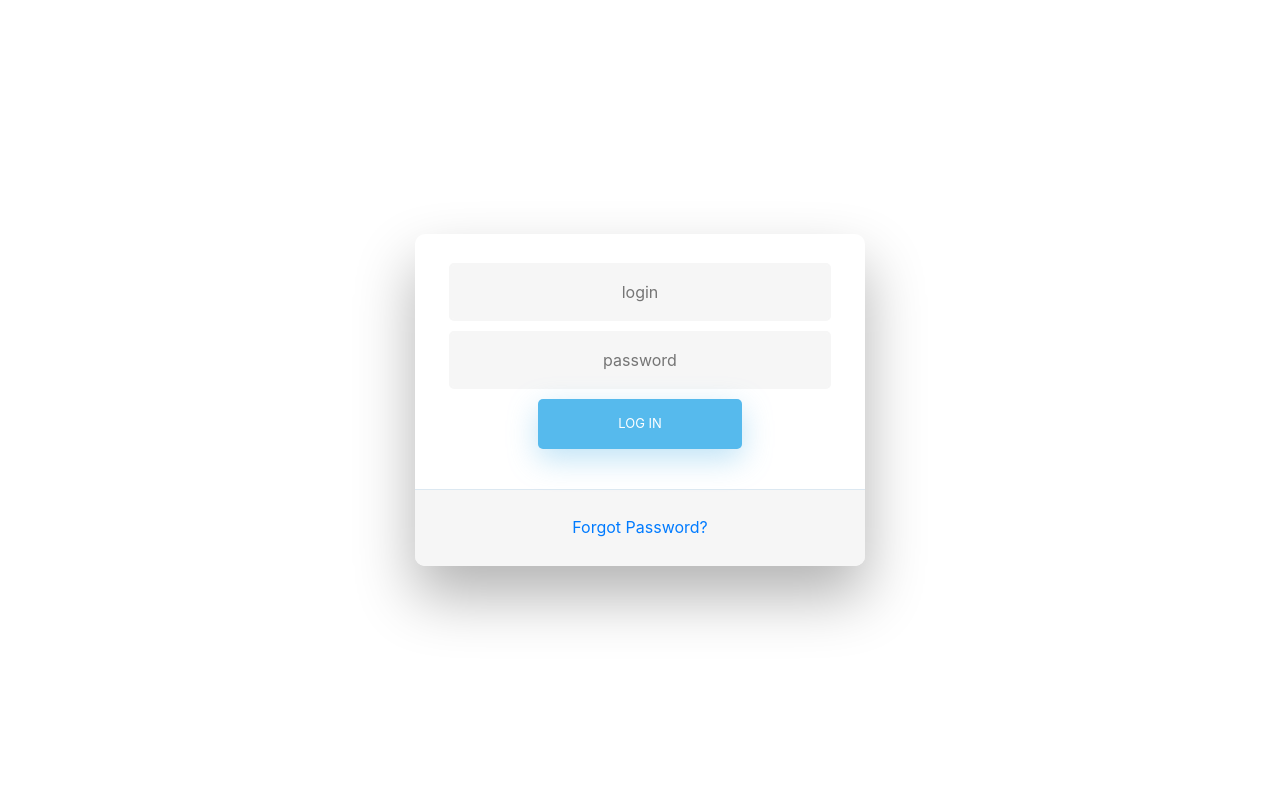
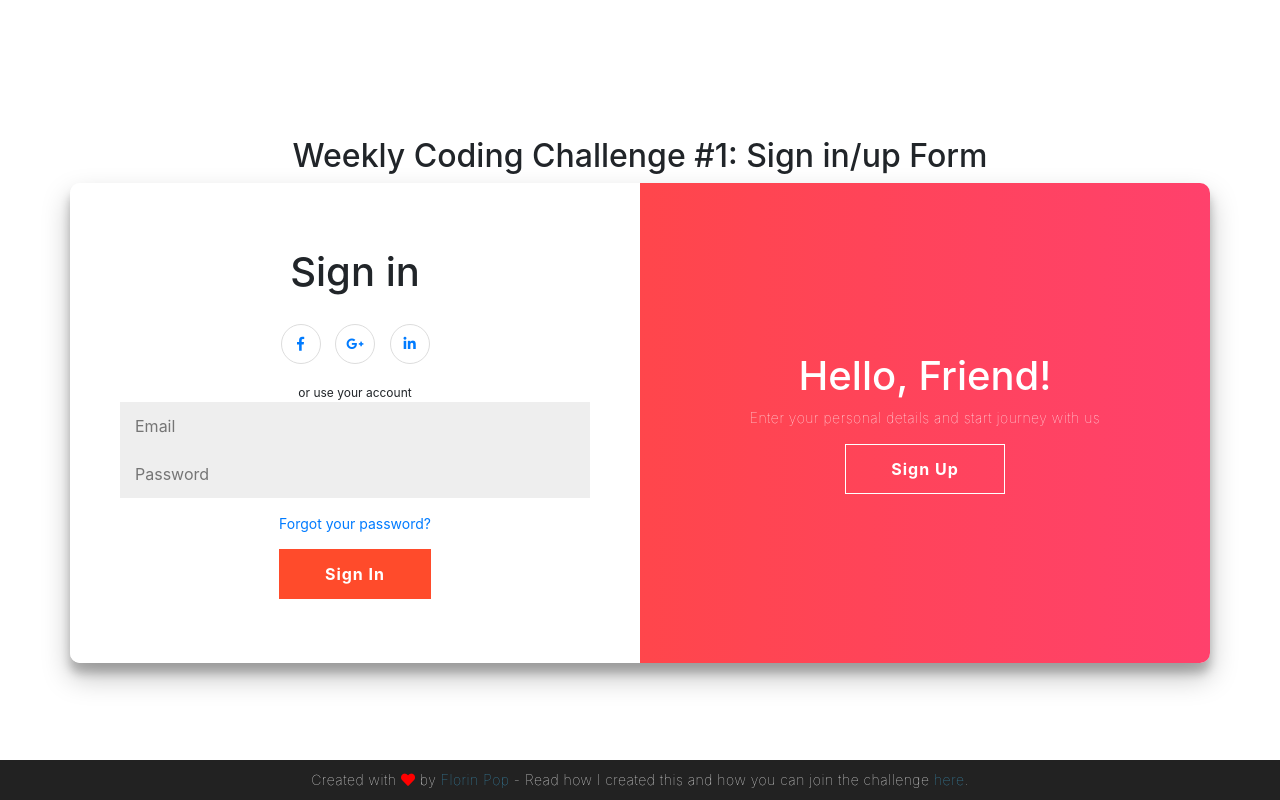
Before and after one commit to hai2k1/php_mvc, a PHP site: the page made by mvcweb/view/front-end/login/index.php in a window 1280 px wide. Run offline with PHP 8.4, Linux system fonts and the light colour scheme; the template is opened without the code that fills it, so the values that code supplies are empty; some libraries are stand-ins or nearby versions.

Commit message:
Add files via upload

```diff
--- a/mvcweb/controllers/BaseController.php
+++ b/mvcweb/controllers/BaseController.php
@@ -4,13 +4,10 @@ class Basecontroller{
     const VIEW_FOLDER_NAME = 'view';
     const MODEL_FOLDER_NAME = 'model';
     protected function view($Viewpath,array $data =[]){
-        // echo '<pre>';
-        // print_r($data);
-        // echo '</pre>';
+
         foreach($data as $key =>$value){
             $$key = $value;
         }
-
         $Viewpath =self::VIEW_FOLDER_NAME.'/'. str_replace('.','/',$Viewpath).'.php';
         require($Viewpath);
     }
--- a/mvcweb/public/login/css/style.css
+++ b/mvcweb/public/login/css/style.css
@@ -1,289 +1,250 @@
-/* BASIC */
-
-html {
-    background-color: #56baed;
+@import url('https://fonts.googleapis.com/css?family=Montserrat:400,800');
+* {
+    box-sizing: border-box;
 }
 
 body {
-    font-family: "Poppins", sans-serif;
+    background: #f6f5f7;
+    display: flex;
+    justify-content: center;
+    align-items: center;
+    flex-direction: column;
+    font-family: 'Montserrat', sans-serif;
     height: 100vh;
+    margin: -20px 0 50px;
 }
 
-a {
-    color: #92badd;
-    display: inline-block;
-    text-decoration: none;
-    font-weight: 400;
+h1 {
+    font-weight: bold;
+    margin: 0;
 }
 
 h2 {
     text-align: center;
-    font-size: 16px;
-    font-weight: 600;
-    text-transform: uppercase;
-    display: inline-block;
-    margin: 40px 8px 10px 8px;
-    color: #cccccc;
 }
 
+p {
+    font-size: 14px;
+    font-weight: 100;
+    line-height: 20px;
+    letter-spacing: 0.5px;
+    margin: 20px 0 30px;
+}
 
-/* STRUCTURE */
+span {
+    font-size: 12px;
+}
 
-.wrapper {
+a {
+    color: #333;
+    font-size: 14px;
+    text-decoration: none;
+    margin: 15px 0;
+}
+
+button {
+    border-radius: 20px;
+    border: 1px solid #FF4B2B;
+    background-color: #FF4B2B;
+    color: #FFFFFF;
+    font-size: 12px;
+    font-weight: bold;
+    padding: 12px 45px;
+    letter-spacing: 1px;
+    text-transform: uppercase;
+    transition: transform 80ms ease-in;
+}
+
+button:active {
+    transform: scale(0.95);
+}
+
+button:focus {
+    outline: none;
+}
+
+button.ghost {
+    background-color: transparent;
+    border-color: #FFFFFF;
+}
+
+form {
+    background-color: #FFFFFF;
     display: flex;
     align-items: center;
+    justify-content: center;
     flex-direction: column;
-    justify-content: center;
-    width: 100%;
-    min-height: 100%;
-    padding: 20px;
-}
-
-#formContent {
-    -webkit-border-radius: 10px 10px 10px 10px;
-    border-radius: 10px 10px 10px 10px;
-    background: #fff;
-    padding: 30px;
-    width: 90%;
-    max-width: 450px;
-    position: relative;
-    padding: 0px;
-    -webkit-box-shadow: 0 30px 60px 0 rgba(0, 0, 0, 0.3);
-    box-shadow: 0 30px 60px 0 rgba(0, 0, 0, 0.3);
+    padding: 0 50px;
+    height: 100%;
     text-align: center;
 }
 
-#formFooter {
-    background-color: #f6f6f6;
-    border-top: 1px solid #dce8f1;
-    padding: 25px;
-    text-align: center;
-    -webkit-border-radius: 0 0 10px 10px;
-    border-radius: 0 0 10px 10px;
+input {
+    background-color: #eee;
+    border: none;
+    padding: 12px 15px;
+    margin: 8px 0;
+    width: 100%;
 }
 
-
-/* TABS */
-
-h2.inactive {
-    color: #cccccc;
+.container {
+    background-color: #fff;
+    border-radius: 10px;
+    box-shadow: 0 14px 28px rgba(0, 0, 0, 0.25), 0 10px 10px rgba(0, 0, 0, 0.22);
+    position: relative;
+    overflow: hidden;
+    width: 768px;
+    max-width: 100%;
+    min-height: 480px;
 }
 
-h2.active {
-    color: #0d0d0d;
-    border-bottom: 2px solid #5fbae9;
+.form-container {
+    position: absolute;
+    top: 0;
+    height: 100%;
+    transition: all 0.6s ease-in-out;
 }
 
-
-/* FORM TYPOGRAPHY*/
-
-input[type=button],
-input[type=submit],
-input[type=reset] {
-    background-color: #56baed;
-    border: none;
-    color: white;
-    padding: 15px 80px;
-    text-align: center;
-    text-decoration: none;
-    display: inline-block;
-    text-transform: uppercase;
-    font-size: 13px;
-    -webkit-box-shadow: 0 10px 30px 0 rgba(95, 186, 233, 0.4);
-    box-shadow: 0 10px 30px 0 rgba(95, 186, 233, 0.4);
-    -webkit-border-radius: 5px 5px 5px 5px;
-    border-radius: 5px 5px 5px 5px;
-    margin: 5px 20px 40px 20px;
-    -webkit-transition: all 0.3s ease-in-out;
-    -moz-transition: all 0.3s ease-in-out;
-    -ms-transition: all 0.3s ease-in-out;
-    -o-transition: all 0.3s ease-in-out;
-    transition: all 0.3s ease-in-out;
+.sign-in-container {
+    left: 0;
+    width: 50%;
+    z-index: 2;
 }
 
-input[type=button]:hover,
-input[type=submit]:hover,
-input[type=reset]:hover {
-    background-color: #39ace7;
+.container.right-panel-active .sign-in-container {
+    transform: translateX(100%);
 }
 
-input[type=button]:active,
-input[type=submit]:active,
-input[type=reset]:active {
-    -moz-transform: scale(0.95);
-    -webkit-transform: scale(0.95);
-    -o-transform: scale(0.95);
-    -ms-transform: scale(0.95);
-    transform: scale(0.95);
+.sign-up-container {
+    left: 0;
+    width: 50%;
+    opacity: 0;
+    z-index: 1;
 }
 
-input[type=text] {
-    background-color: #f6f6f6;
-    border: none;
-    color: #0d0d0d;
-    padding: 15px 32px;
-    text-align: center;
-    text-decoration: none;
-    display: inline-block;
-    font-size: 16px;
-    margin: 5px;
-    width: 85%;
-    border: 2px solid #f6f6f6;
-    -webkit-transition: all 0.5s ease-in-out;
-    -moz-transition: all 0.5s ease-in-out;
-    -ms-transition: all 0.5s ease-in-out;
-    -o-transition: all 0.5s ease-in-out;
-    transition: all 0.5s ease-in-out;
-    -webkit-border-radius: 5px 5px 5px 5px;
-    border-radius: 5px 5px 5px 5px;
+.container.right-panel-active .sign-up-container {
+    transform: translateX(100%);
+    opacity: 1;
+    z-index: 5;
+    animation: show 0.6s;
 }
 
-input[type=text]:focus {
-    background-color: #fff;
-    border-bottom: 2px solid #5fbae9;
-}
-
-input[type=text]:placeholder {
-    color: #cccccc;
-}
-
-
-/* ANIMATIONS */
-
-
-/* Simple CSS3 Fade-in-down Animation */
-
-.fadeInDown {
-    -webkit-animation-name: fadeInDown;
-    animation-name: fadeInDown;
-    -webkit-animation-duration: 1s;
-    animation-duration: 1s;
-    -webkit-animation-fill-mode: both;
-    animation-fill-mode: both;
-}
-
-@-webkit-keyframes fadeInDown {
-    0% {
+@keyframes show {
+    0%,
+    49.99% {
         opacity: 0;
-        -webkit-transform: translate3d(0, -100%, 0);
-        transform: translate3d(0, -100%, 0);
+        z-index: 1;
     }
+    50%,
     100% {
         opacity: 1;
-        -webkit-transform: none;
-        transform: none;
+        z-index: 5;
     }
 }
 
-@keyframes fadeInDown {
-    0% {
-        opacity: 0;
-        -webkit-transform: translate3d(0, -100%, 0);
-        transform: translate3d(0, -100%, 0);
-    }
-    100% {
-        opacity: 1;
-        -webkit-transform: none;
-        transform: none;
-    }
+.overlay-container {
+    position: absolute;
+    top: 0;
+    left: 50%;
+    width: 50%;
+    height: 100%;
+    overflow: hidden;
+    transition: transform 0.6s ease-in-out;
+    z-index: 100;
 }
 
-
-/* Simple CSS3 Fade-in Animation */
-
-@-webkit-keyframes fadeIn {
-    from {
-        opacity: 0;
-    }
-    to {
-        opacity: 1;
-    }
+.container.right-panel-active .overlay-container {
+    transform: translateX(-100%);
 }
 
-@-moz-keyframes fadeIn {
-    from {
-        opacity: 0;
-    }
-    to {
-        opacity: 1;
-    }
+.overlay {
+    background: #FF416C;
+    background: -webkit-linear-gradient(to right, #FF4B2B, #FF416C);
+    background: linear-gradient(to right, #FF4B2B, #FF416C);
+    background-repeat: no-repeat;
+    background-size: cover;
+    background-position: 0 0;
+    color: #FFFFFF;
+    position: relative;
+    left: -100%;
+    height: 100%;
+    width: 200%;
+    transform: translateX(0);
+    transition: transform 0.6s ease-in-out;
 }
 
-@keyframes fadeIn {
-    from {
-        opacity: 0;
-    }
-    to {
-        opacity: 1;
-    }
+.container.right-panel-active .overlay {
+    transform: translateX(50%);
 }
 
-.fadeIn {
-    opacity: 0;
-    -webkit-animation: fadeIn ease-in 1;
-    -moz-animation: fadeIn ease-in 1;
-    animation: fadeIn ease-in 1;
-    -webkit-animation-fill-mode: forwards;
-    -moz-animation-fill-mode: forwards;
-    animation-fill-mode: forwards;
-    -webkit-animation-duration: 1s;
-    -moz-animation-duration: 1s;
-    animation-duration: 1s;
+.overlay-panel {
+    position: absolute;
+    display: flex;
+    align-items: center;
+    justify-content: center;
+    flex-direction: column;
+    padding: 0 40px;
+    text-align: center;
+    top: 0;
+    height: 100%;
+    width: 50%;
+    transform: translateX(0);
+    transition: transform 0.6s ease-in-out;
 }
 
-.fadeIn.first {
-    -webkit-animation-delay: 0.4s;
-    -moz-animation-delay: 0.4s;
-    animation-delay: 0.4s;
+.overlay-left {
+    transform: translateX(-20%);
 }
 
-.fadeIn.second {
-    -webkit-animation-delay: 0.6s;
-    -moz-animation-delay: 0.6s;
-    animation-delay: 0.6s;
+.container.right-panel-active .overlay-left {
+    transform: translateX(0);
 }
 
-.fadeIn.third {
-    -webkit-animation-delay: 0.8s;
-    -moz-animation-delay: 0.8s;
-    animation-delay: 0.8s;
+.overlay-right {
+    right: 0;
+    transform: translateX(0);
 }
 
-.fadeIn.fourth {
-    -webkit-animation-delay: 1s;
-    -moz-animation-delay: 1s;
-    animation-delay: 1s;
+.container.right-panel-active .overlay-right {
+    transform: translateX(20%);
 }
 
-
-/* Simple CSS3 Fade-in Animation */
-
-.underlineHover:after {
-    display: block;
-    left: 0;
-    bottom: -10px;
-    width: 0;
-    height: 2px;
-    background-color: #56baed;
-    content: "";
-    transition: width 0.2s;
+.social-container {
+    margin: 20px 0;
 }
 
-.underlineHover:hover {
-    color: #0d0d0d;
+.social-container a {
+    border: 1px solid #DDDDDD;
+    border-radius: 50%;
+    display: inline-flex;
+    justify-content: center;
+    align-items: center;
+    margin: 0 5px;
+    height: 40px;
+    width: 40px;
 }
 
-.underlineHover:hover:after {
-    width: 100%;
+footer {
+    background-color: #222;
+    color: #fff;
+    font-size: 14px;
+    bottom: 0;
+    position: fixed;
+    left: 0;
+    right: 0;
+    text-align: center;
+    z-index: 999;
 }
 
-
-/* OTHERS */
-
-*:focus {
-    outline: none;
+footer p {
+    margin: 10px 0;
 }
 
-#icon {
-    width: 60%;
+footer i {
+    color: red;
 }
+
+footer a {
+    color: #3c97bf;
+    text-decoration: none;
+}
--- /dev/null
+++ b/mvcweb/public/login/js/style.js
@@ -0,0 +1,11 @@
+const signUpButton = document.getElementById('signUp');
+const signInButton = document.getElementById('signIn');
+const container = document.getElementById('container');
+
+signUpButton.addEventListener('click', () => {
+  container.classList.add("right-panel-active");
+});
+
+signInButton.addEventListener('click', () => {
+  container.classList.remove("right-panel-active");
+});
--- a/mvcweb/view/front-end/login/index.php
+++ b/mvcweb/view/front-end/login/index.php
@@ -1,3 +1,5 @@
+
+
 <!doctype html>
 <html lang="en">
   <head>
@@ -5,7 +7,9 @@
     <!-- Required meta tags -->
     <meta charset="utf-8">
     <meta name="viewport" content="width=device-width, initial-scale=1, shrink-to-fit=no">
-
+    <style>
+      <?php include('./public/login/css/style.css')?>
+    </style>
     <!-- Bootstrap CSS -->
     <link rel="stylesheet" href="https://stackpath.bootstrapcdn.com/bootstrap/4.3.1/css/bootstrap.min.css" integrity="sha384-ggOyR0iXCbMQv3Xipma34MD+dH/1fQ784/j6cY/iJTQUOhcWr7x9JvoRxT2MZw1T" crossorigin="anonymous">
   </head>
@@ -14,7 +18,6 @@
 <script src="//maxcdn.bootstrapcdn.com/bootstrap/4.1.1/js/bootstrap.min.js"></script>
 <script src="//cdnjs.cloudflare.com/ajax/libs/jquery/3.2.1/jquery.min.js"></script>
 <!------ Include the above in your HEAD tag ---------->
-<link rel="stylesheet" href="./public/login/css/style.css">
 <!DOCTYPE html>
 <html>
 <head>
@@ -28,32 +31,65 @@
 	<link rel="stylesheet" href="https://use.fontawesome.com/releases/v5.3.1/css/all.css" integrity="sha384-mzrmE5qonljUremFsqc01SB46JvROS7bZs3IO2EmfFsd15uHvIt+Y8vEf7N7fWAU" crossorigin="anonymous">
 
 	<!--Custom styles-->
-	<link rel="stylesheet" type="text/css" href="./public/css/style.css">
 </head>
 <body>
-<div class="wrapper fadeInDown">
-  <div id="formContent">
-    <!-- Tabs Titles -->
-
-    <!-- Icon -->
-    <div class="fadeIn first">
-      <i class="fa fa-sign-in" aria-hidden="true"></i>
+<h2>Weekly Coding Challenge #1: Sign in/up Form</h2>
+<div class="container" id="container">
+  <div class="form-container sign-up-container">
+    <form action="?controller=login&action=index" method="post">
+      <h1>Create Account</h1>
+      <div class="social-container">
+        <a href="#" class="social"><i class="fab fa-facebook-f"></i></a>
+        <a href="#" class="social"><i class="fab fa-google-plus-g"></i></a>
+        <a href="#" class="social"><i class="fab fa-linkedin-in"></i></a>
+      </div>
+      <span>or use your email for registration</span>
+      <input type="text" placeholder="Name" name='new_user' />
+      <input type="email" placeholder="Email" name='new_email' />
+      <input type="password" placeholder="Password" name='new_pw'/>
+      <p><?php echo$thongbao;?></p>
+      <button>Sign Up</button>
+    </form>
+  </div>
+  <div class="form-container sign-in-container">
+  <form action="?controller=login&action=index" method="post">
+      <h1>Sign in</h1>
+      <div class="social-container">
+        <a href="#" class="social"><i class="fab fa-facebook-f"></i></a>
+        <a href="#" class="social"><i class="fab fa-google-plus-g"></i></a>
+        <a href="#" class="social"><i class="fab fa-linkedin-in"></i></a>
+      </div>
+      <span>or use your account</span>
+      <input type="text" placeholder="Email" name='user'/>
+      <input type="password" placeholder="Password" name='pw'/>
+      <a href="#">Forgot your password?</a>
+      <button>Sign In</button>
+    </form>
+  </div>
+  <div class="overlay-container">
+    <div class="overlay">
+      <div class="overlay-panel overlay-left">
+        <h1>Welcome Back!</h1>
+        <p>To keep connected with us please login with your personal info</p>
+        <button class="ghost" id="signIn">Sign In</button>
+      </div>
+      <div class="overlay-panel overlay-right">
+        <h1>Hello, Friend!</h1>
+        <p>Enter your personal details and start journey with us</p>
+        <button class="ghost" id="signUp">Sign Up</button>
+      </div>
     </div>
-
-    <!-- Login Form -->
-    <form action="?controller=login&action=index" method="post">
-      <input type="text" id="login" class="fadeIn second" name="user" placeholder="login">
-      <input type="text" id="password" class="fadeIn third" name="pw" placeholder="password">
-      <input type="submit" class="fadeIn fourth" value="Log In">
-    </form>
-
-    <!-- Remind Passowrd -->
-    <div id="formFooter">
-      <a class="underlineHover" href="#">Forgot Password?</a>
-    </div>
-
   </div>
 </div>
+
+<footer>
+  <p>
+    Created with <i class="fa fa-heart"></i> by
+    <a target="_blank" href="https://florin-pop.com">Florin Pop</a>
+    - Read how I created this and how you can join the challenge
+    <a target="_blank" href="https://www.florin-pop.com/blog/2019/03/double-slider-sign-in-up-form/">here</a>.
+  </p>
+</footer>
 </body>
 </html>
     <!-- Optional JavaScript -->
@@ -61,5 +97,10 @@
     <script src="https://code.jquery.com/jquery-3.3.1.slim.min.js" integrity="sha384-q8i/X+965DzO0rT7abK41JStQIAqVgRVzpbzo5smXKp4YfRvH+8abtTE1Pi6jizo" crossorigin="anonymous"></script>
     <script src="https://cdnjs.cloudflare.com/ajax/libs/popper.js/1.14.7/umd/popper.min.js" integrity="sha384-UO2eT0CpHqdSJQ6hJty5KVphtPhzWj9WO1clHTMGa3JDZwrnQq4sF86dIHNDz0W1" crossorigin="anonymous"></script>
     <script src="https://stackpath.bootstrapcdn.com/bootstrap/4.3.1/js/bootstrap.min.js" integrity="sha384-JjSmVgyd0p3pXB1rRibZUAYoIIy6OrQ6VrjIEaFf/nJGzIxFDsf4x0xIM+B07jRM" crossorigin="anonymous"></script>
+    <script>
+      <?php
+        include('./public/login/js/style.js')
+      ?>
+    </script>
   </body>
 </html>
```
Also changed, not shown: mvcweb/controllers/LoginController.php (+30 -4 lines), mvcweb/controllers/ProductController.php (+10 -5 lines), mvcweb/model/Loginmodel.php (+8 -0 lines), mvcweb/model/Productmodel.php (+12 -1 lines), mvcweb/view/front-end/products/index.php (added, +13 -0 lines).
